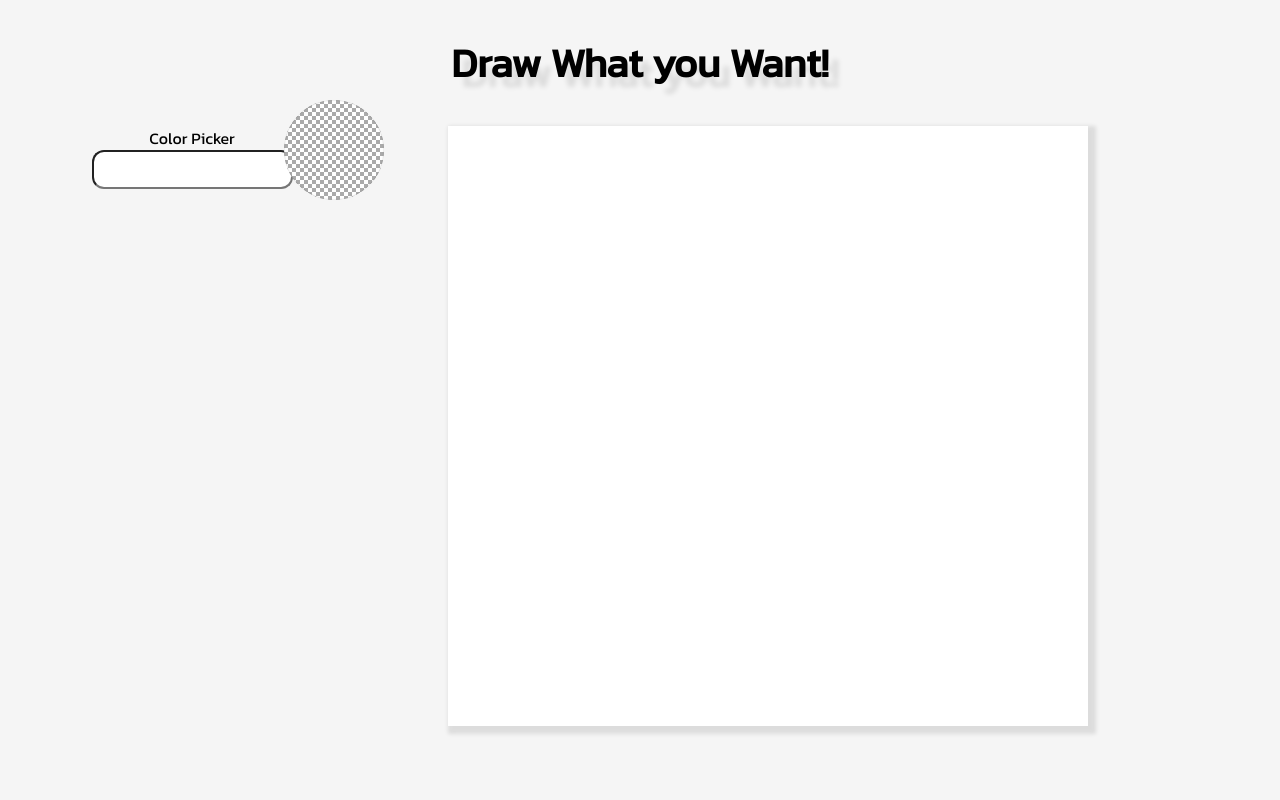
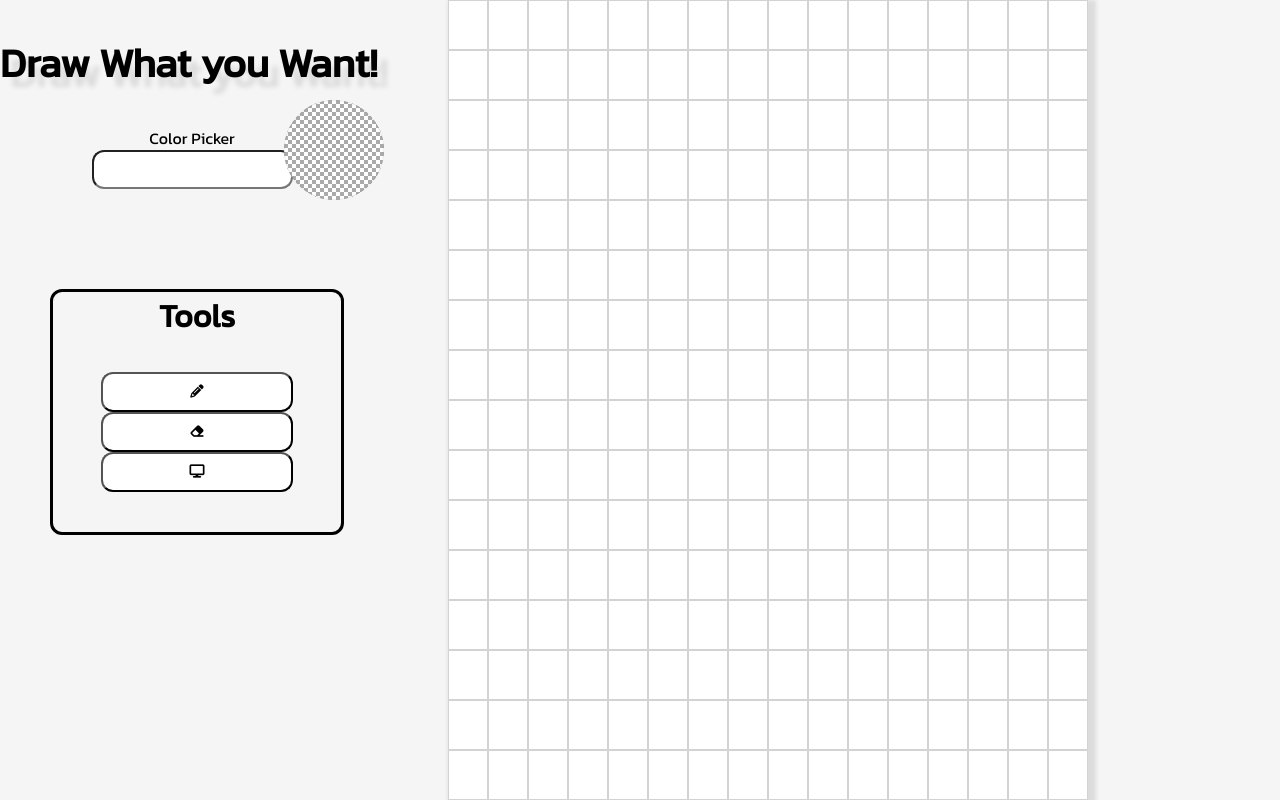
Before and after one commit to IXFeederIX/Etcha-Sketch-Odin, a plain HTML site: page index.html in a window 1280 px wide. Both pictures are taken after a click on the button "Let's Draw!". Drawn offline with Linux system fonts and the light colour scheme.

Commit message:
Add files via upload

```diff
--- a/index.html
+++ b/index.html
@@ -13,7 +13,7 @@
 	<div class="intro">
 		<div class="start-menu">
 			<h1>Welcome to Etch-a-Sketch</h1>
-			<button id="button"><i class="fa-solid fa-pencil"></i> Let's Draw!</button>
+			<button id="button"> <i class="fa-solid fa-pencil"></i> Let's Draw!</button>
 		</div>
 
 		<div class="line-container">
@@ -22,12 +22,20 @@
 
 
 	</div>
-	<main>
+	<main id="main">
 			<h2>Draw What you Want!</h2>
 			<div class="color-container">
 				<label for="color-picker">Color Picker</label>
 	<input class="coloress" type="text" data-coloris>
+<div class="tools-container">
+	<span class="tools">Tools</span>
+	<div class="buttons">
+			<button class="pencil"><i class="fa-solid fa-pencil"></i></button>
+	<button class="eraser"><i class="fa-solid fa-eraser"></i></button>
+	<button class="fullscreen"><i class="fa-solid fa-display"></i></button>
+	</div>
 
+</div>
 			</div>
 <div class="draw">
 
--- a/script.js
+++ b/script.js
@@ -1,5 +1,9 @@
 const lineContainer = document.querySelector(".line-container")
 const intro = document.querySelector(".intro")
+const draw = document.querySelector(".draw")
+const main = document.getElementById("main");
+const colors = document.querySelector(".coloress")
+
 
 function createLines(){
 	for (let i = 0; i < 100; i++) {
@@ -12,5 +16,55 @@ createLines()
 const buttonStart = document.getElementById("button")
 buttonStart.addEventListener("click",(e)=>{
 	intro.style.display="none";
+	main.style.display = "block";
+})
+function makeRows(rows, cols) {
+	draw.style.overflow = "scroll";
+  draw.style.setProperty("--grid-rows", rows);
+  draw.style.setProperty("--grid-cols", cols);
+  for (c = 0; c < (rows * cols); c++) {
+    let cell = document.createElement("div");
+
+    draw.appendChild(cell).className = "grid-item";
+  };
+
+let ms;
+let index;
+let isHolding;
+
+const gridItems = document.querySelectorAll(".grid-item")
+
+const gridList =Array.from(gridItems)
+
+draw.addEventListener("mouseover",(e)=>{
+ index = gridList.indexOf(e.target);
+
 
 })
+draw.addEventListener("mousedown",(e)=>{
+  e.preventDefault();
+  isHolding = true;
+  if (isHolding === true) {
+    ms = setInterval(() => {
+gridItems[index].style.backgroundColor = colors.value;
+      console.log(index);
+    }, 0);
+  }
+})
+draw.addEventListener("mouseup", () => {
+
+  clearInterval(ms);
+  isHolding = null;
+  ms = 1;
+
+});
+ }
+makeRows(16,16);
+
+window.addEventListener('dragstart', event => {
+  event.preventDefault();
+});
+
+window.addEventListener('drop', event => {
+  event.preventDefault();
+});
--- a/styles.css
+++ b/styles.css
@@ -14,7 +14,7 @@ h1 {
 
 }
 h2{
-text-align: center;
+
 	font-family: Kanit, sans-serif;
 	font-size: 2.5em;
 	text-shadow: 10px 10px 5px rgba(0, 0, 0, 0.1);
@@ -77,7 +77,7 @@ label{
 	padding: 10px;
 }
 .draw{
-	height: 75%;
+	height: 100%;
 	background-color: white;
 	width: 50%;
 	position: absolute;
@@ -85,5 +85,49 @@ label{
 	z-index: 99999;
 	right: 15%;
 	  box-shadow: 4px 4px 4px 4px rgba(0, 0, 0, 0.1);
+	  display: grid;
+	  grid-gap: 0;
+	  grid-template-rows: repeat(var(--grid-rows), 1fr);
+	  grid-template-columns: repeat(var(--grid-cols), 1fr);
+bottom: 0;
+}
+.grid-item{
+padding: 1em;
+border: 1px solid lightgray;
+text-align: center;
+cursor: pointer;
+}
+main{
+	display: none;
+}
+.tools-container{
+	width: 75%;
+	height: 15em;
+	margin-left: 50px;
+	border: 3px solid black;
+justify-content: center;
+margin-top: 100px;
+	z-index: 99;
+	display: flex;
+border-radius: 12px;
+}
+.tools {
+font-size: 2em;
+	font-family: Kanit, sans-serif;
+	font-weight: 800;
 
 }
+.buttons{
+	width: 100%;
+	position: absolute;
+	top: 60%;
+}
+.buttons > button{
+	width: 50%;
+	height: 40px;
+	background-color: white;
+border-radius: 12px;
+}
+.buttons > button:hover{
+	background-color: lightgray;
+}
```
